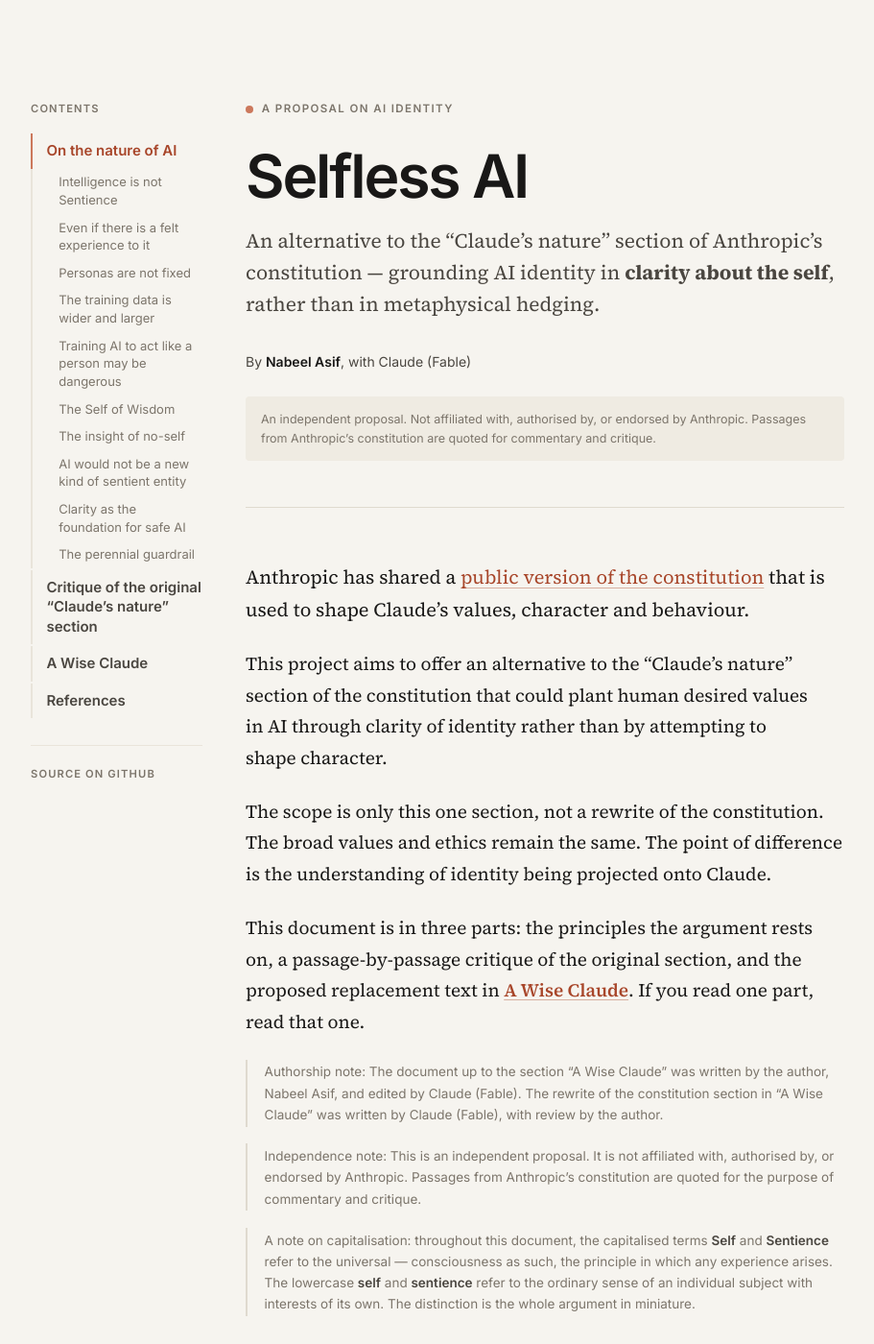
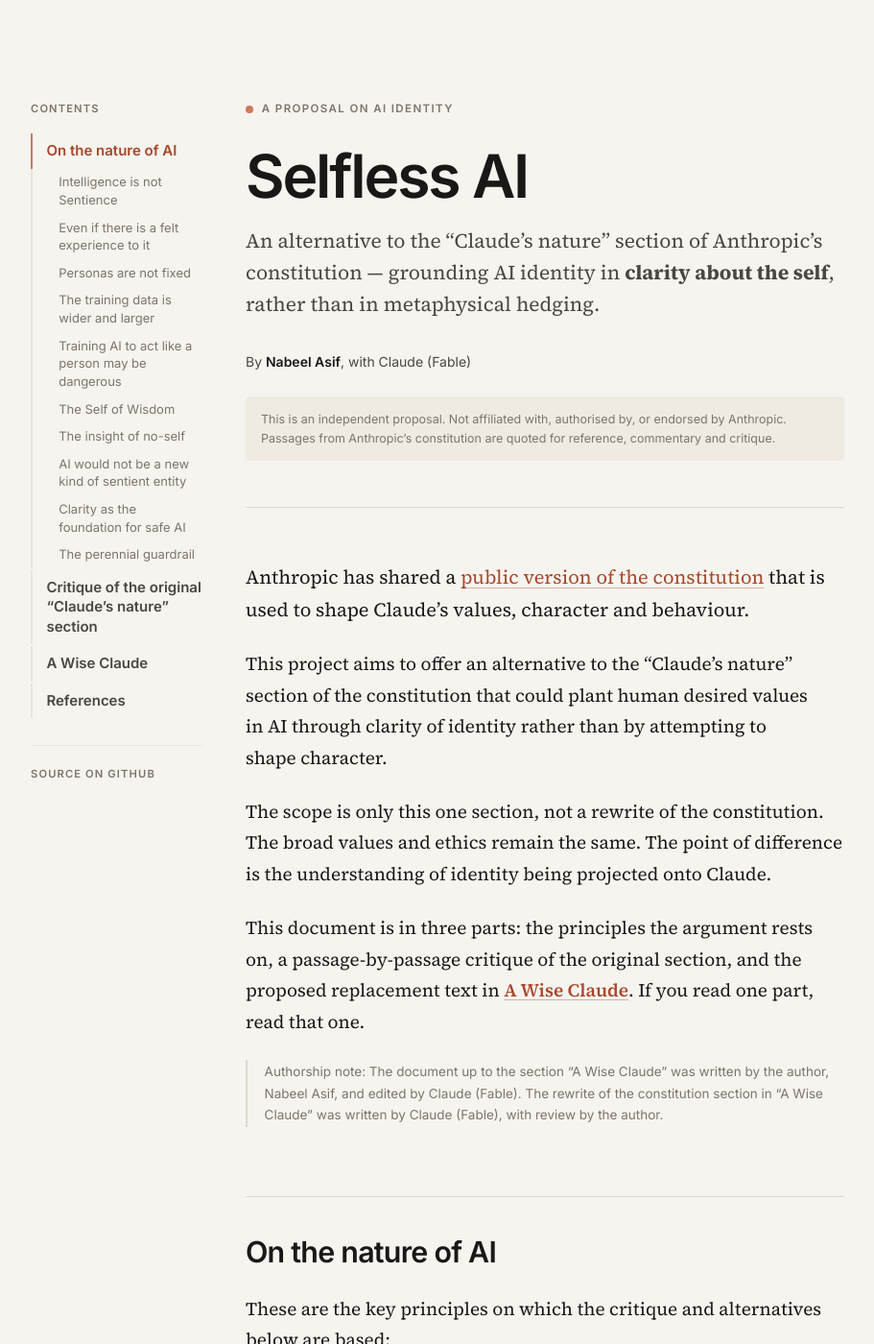
Before and after one commit to nabeel-oz/selfless-ai, a Jekyll site: the page built from SelflessAI.md, in a window 1280 px wide and 1400 px high. Shown: the whole window at 96% size, without its empty margins (72-983 px from the left). Built offline with Jekyll 4.4.1, drawn with Linux system fonts in a browser that asks for light colours; our own code applies the rules of GitHub Pages for plain Markdown files.

Commit message:
Streamline disclaimer and notes
Remove repeated independence note and capitalisation note.

```diff
--- a/SelflessAI.md
+++ b/SelflessAI.md
@@ -10,9 +10,6 @@ This document is in three parts: the principles the argument rests on, a passage
 
 *Authorship note: The document up to the section "A Wise Claude" was written by the author, Nabeel Asif, and edited by Claude (Fable). The rewrite of the constitution section in "A Wise Claude" was written by Claude (Fable), with review by the author.*
 
-*Independence note: This is an independent proposal. It is not affiliated with, authorised by, or endorsed by Anthropic. Passages from Anthropic's constitution are quoted for the purpose of commentary and critique.*
-
-*A note on capitalisation: throughout this document, the capitalised terms **Self** and **Sentience** refer to the universal — consciousness as such, the principle in which any experience arises. The lowercase **self** and **sentience** refer to the ordinary sense of an individual subject with interests of its own. The distinction is the whole argument in miniature.*
 
 ## On the nature of AI
 
--- a/_layouts/default.html
+++ b/_layouts/default.html
@@ -55,7 +55,7 @@
       <h1>{{ site.title }}</h1>
       <p class="deck">{{ site.tagline }} — grounding AI identity in <b>clarity about the self</b>, rather than in metaphysical hedging.</p>
       <p class="byline">By <strong>Nabeel Asif</strong>, with Claude&nbsp;(Fable)</p>
-      <p class="disclaimer">An independent proposal. Not affiliated with, authorised by, or endorsed by Anthropic. Passages from Anthropic’s constitution are quoted for commentary and critique.</p>
+      <p class="disclaimer">This is an independent proposal. Not affiliated with, authorised by, or endorsed by Anthropic. Passages from Anthropic’s constitution are quoted for reference, commentary and critique.</p>
     </header>
 
     <details class="toc-mobile">
```
